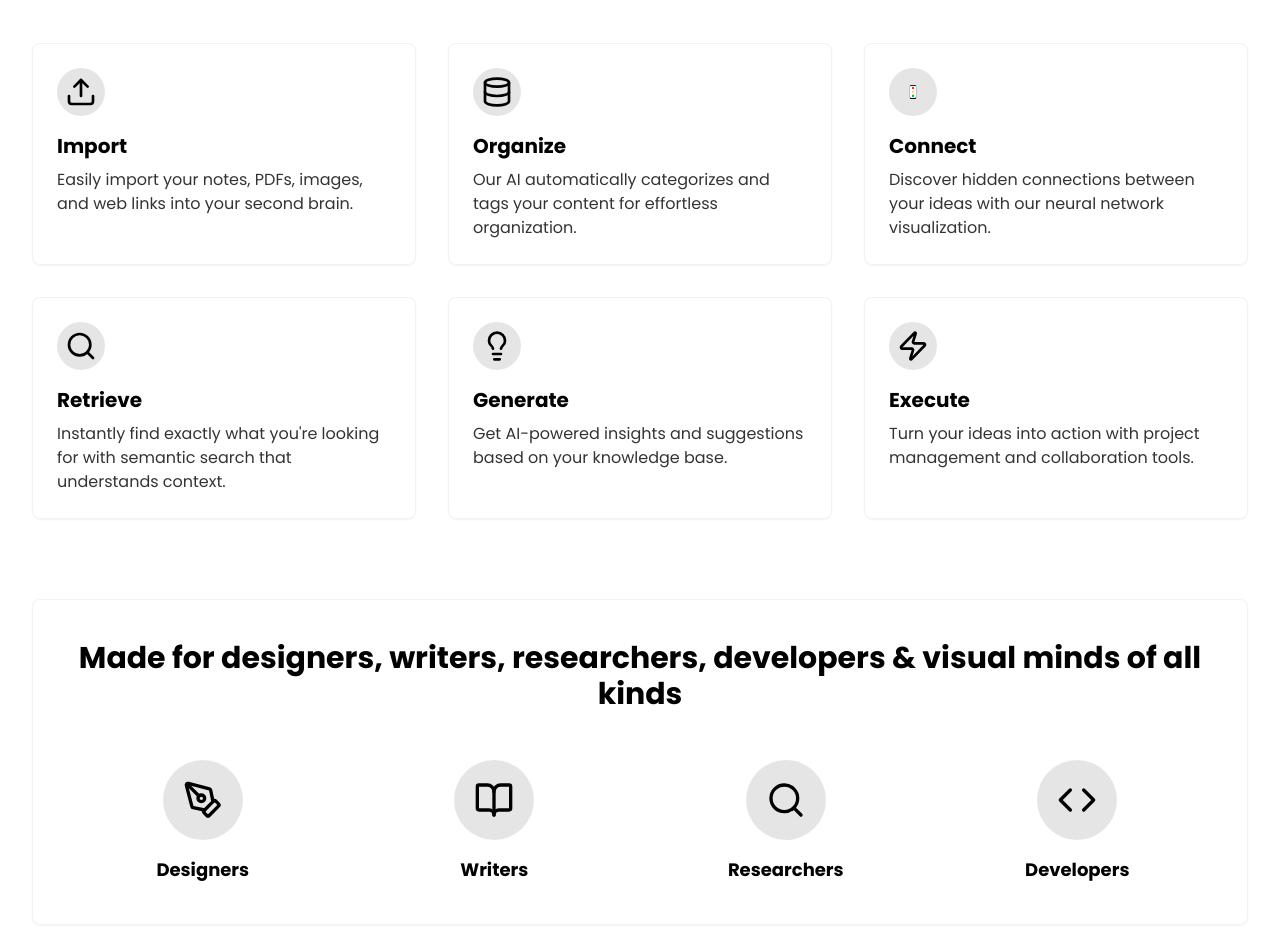
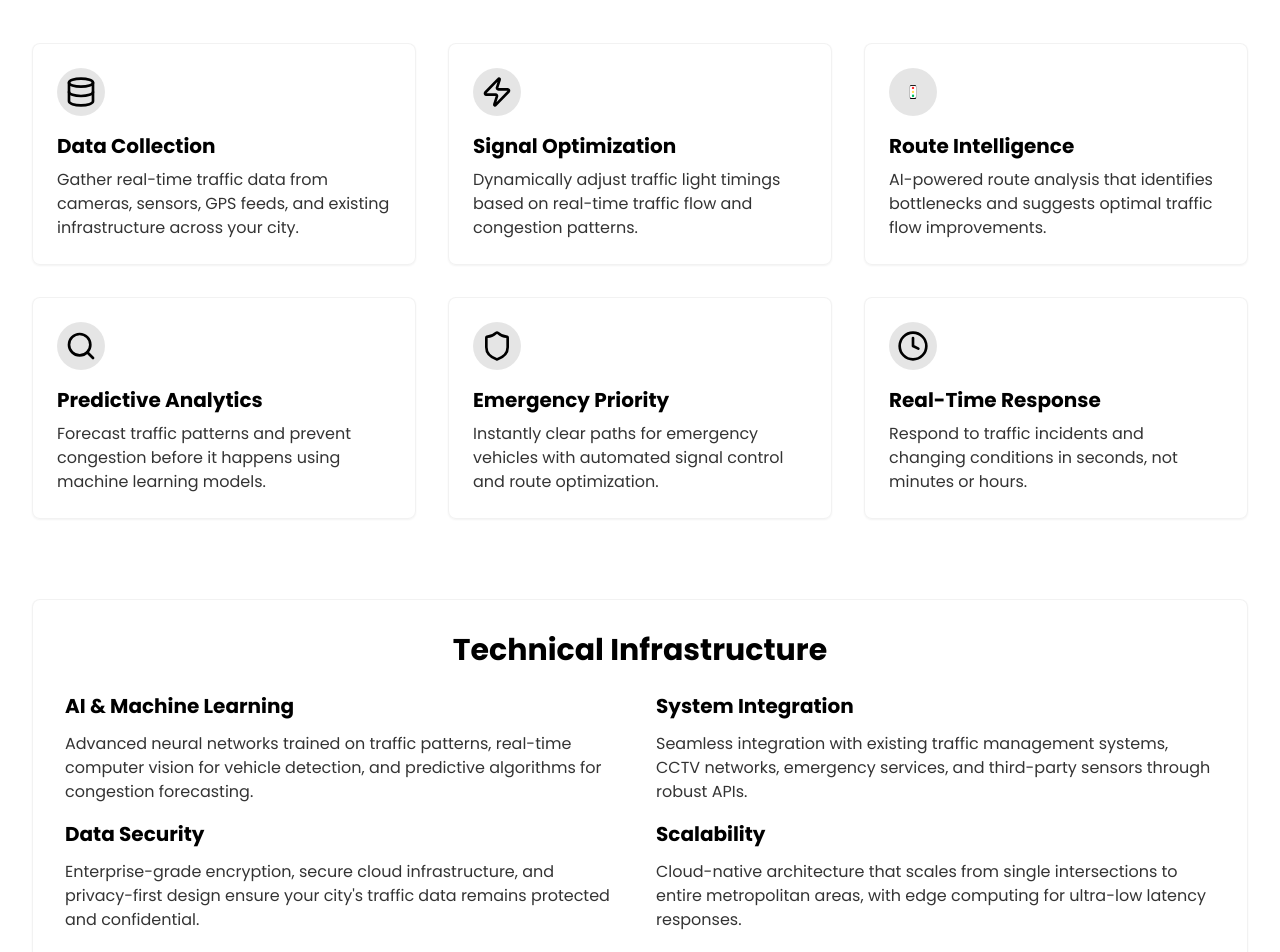
Before and after one commit to abhijeet0717/Traffikx, a React (Vite) app: page /how in a window 1280 px wide. Shown: the part 4660-5612 px from the top of the page. Built offline with nearby package versions, Linux system fonts and the light colour scheme.

Commit message:
Update HowPage.tsx

```diff
--- a/src/pages/HowPage.tsx
+++ b/src/pages/HowPage.tsx
@@ -315,96 +315,96 @@ const HowPage = () => {
 
         {/* Features Grid */}
         <div className="mb-20">
-          <h2 className="text-3xl font-bold text-center mb-12">Key Features</h2>
+          <h2 className="text-3xl font-bold text-center mb-12">Core Traffic Management Features</h2>
 
           <div className="grid grid-cols-1 md:grid-cols-2 lg:grid-cols-3 gap-8">
             <FeatureCard
-              icon={<Upload className="w-8 h-8 text-primary" />}
-              title="Import"
-              description="Easily import your notes, PDFs, images, and web links into your second brain."
+              icon={<Database className="w-8 h-8 text-primary" />}
+              title="Data Collection"
+              description="Gather real-time traffic data from cameras, sensors, GPS feeds, and existing infrastructure across your city."
             />
             <FeatureCard
-              icon={<Database className="w-8 h-8 text-primary" />}
-              title="Organize"
-              description="Our AI automatically categorizes and tags your content for effortless organization."
+              icon={<Zap className="w-8 h-8 text-primary" />}
+              title="Signal Optimization"
+              description="Dynamically adjust traffic light timings based on real-time traffic flow and congestion patterns."
             />
             <FeatureCard
               icon={<Logo size={40} className="text-primary" />}
-              title="Connect"
-              description="Discover hidden connections between your ideas with our neural network visualization."
+              title="Route Intelligence"
+              description="AI-powered route analysis that identifies bottlenecks and suggests optimal traffic flow improvements."
             />
             <FeatureCard
               icon={<Search className="w-8 h-8 text-primary" />}
-              title="Retrieve"
-              description="Instantly find exactly what you're looking for with semantic search that understands context."
+              title="Predictive Analytics"
+              description="Forecast traffic patterns and prevent congestion before it happens using machine learning models."
             />
             <FeatureCard
-              icon={<Lightbulb className="w-8 h-8 text-primary" />}
-              title="Generate"
-              description="Get AI-powered insights and suggestions based on your knowledge base."
+              icon={<Shield className="w-8 h-8 text-primary" />}
+              title="Emergency Priority"
+              description="Instantly clear paths for emergency vehicles with automated signal control and route optimization."
             />
             <FeatureCard
-              icon={<Zap className="w-8 h-8 text-primary" />}
-              title="Execute"
-              description="Turn your ideas into action with project management and collaboration tools."
+              icon={<Clock className="w-8 h-8 text-primary" />}
+              title="Real-Time Response"
+              description="Respond to traffic incidents and changing conditions in seconds, not minutes or hours."
             />
           </div>
         </div>
 
         {/* Who is it for section */}
-        <div className="mb-20 glass-panel p-10 rounded-lg">
-          <h2 className="text-3xl font-bold text-center mb-12">Made for designers, writers, researchers, developers & visual minds of all kinds</h2>
+        {/* <div className="mb-20 glass-panel p-10 rounded-lg">
+          <h2 className="text-3xl font-bold text-center mb-12">Built for city planners, traffic authorities, government officials & smart city visionaries</h2>
 
           <div className="grid grid-cols-1 md:grid-cols-2 lg:grid-cols-4 gap-8 mt-12">
             <div className="text-center">
               <div className="w-20 h-20 rounded-full bg-primary/10 flex items-center justify-center mx-auto mb-4">
-                <PenTool className="w-10 h-10 text-primary" />
+                <Shield className="w-10 h-10 text-primary" />
               </div>
-              <h3 className="font-bold text-lg">Designers</h3>
+              <h3 className="font-bold text-lg">Daily Commuters</h3>
             </div>
             <div className="text-center">
               <div className="w-20 h-20 rounded-full bg-primary/10 flex items-center justify-center mx-auto mb-4">
-                <BookOpen className="w-10 h-10 text-primary" />
+                <Database className="w-10 h-10 text-primary" />
               </div>
-              <h3 className="font-bold text-lg">Writers</h3>
-            </div>
-            <div className="text-center">
-              <div className="w-20 h-20 rounded-full bg-primary/10 flex items-center justify-center mx-auto mb-4">
-                <Search className="w-10 h-10 text-primary" />
-              </div>
-              <h3 className="font-bold text-lg">Researchers</h3>
+              <h3 className="font-bold text-lg">Traffic Authorities</h3>
             </div>
             <div className="text-center">
               <div className="w-20 h-20 rounded-full bg-primary/10 flex items-center justify-center mx-auto mb-4">
                 <Code className="w-10 h-10 text-primary" />
               </div>
-              <h3 className="font-bold text-lg">Developers</h3>
+              <h3 className="font-bold text-lg">Government Officials</h3>
+            </div>
+            <div className="text-center">
+              <div className="w-20 h-20 rounded-full bg-primary/10 flex items-center justify-center mx-auto mb-4">
+                <Lightbulb className="w-10 h-10 text-primary" />
+              </div>
+              <h3 className="font-bold text-lg">Smart City Visionaries</h3>
             </div>
           </div>
-        </div>
+        </div> */}
 
         {/* Technical Details */}
         <div className="mt-20 glass-panel p-8 rounded-lg">
-          <h2 className="text-3xl font-bold mb-6 text-center text-primary">Technical Details</h2>
+          <h2 className="text-3xl font-bold mb-6 text-center text-primary">Technical Infrastructure</h2>
           <div className="grid grid-cols-1 md:grid-cols-2 gap-8">
             <div>
-              <h3 className="text-xl font-bold mb-3">AI Technology</h3>
+              <h3 className="text-xl font-bold mb-3">AI & Machine Learning</h3>
               <p className="text-foreground/80 mb-4">
-                Our platform uses state-of-the-art large language models and vector embeddings to understand the meaning behind your content, not just keywords.
+                Advanced neural networks trained on traffic patterns, real-time computer vision for vehicle detection, and predictive algorithms for congestion forecasting.
               </p>
-              <h3 className="text-xl font-bold mb-3">Data Storage</h3>
+              <h3 className="text-xl font-bold mb-3">Data Security</h3>
               <p className="text-foreground/80">
-                All your data is encrypted end-to-end and stored in secure cloud infrastructure with regular backups and disaster recovery.
+                Enterprise-grade encryption, secure cloud infrastructure, and privacy-first design ensure your city's traffic data remains protected and confidential.
               </p>
             </div>
             <div>
-              <h3 className="text-xl font-bold mb-3">Integration</h3>
+              <h3 className="text-xl font-bold mb-3">System Integration</h3>
               <p className="text-foreground/80 mb-4">
-                Connect with tools you already use like Notion, Evernote, Google Drive, and more through our extensive API.
+                Seamless integration with existing traffic management systems, CCTV networks, emergency services, and third-party sensors through robust APIs.
               </p>
-              <h3 className="text-xl font-bold mb-3">Customization</h3>
+              <h3 className="text-xl font-bold mb-3">Scalability</h3>
               <p className="text-foreground/80">
-                Tailor the experience to your needs with customizable workflows, templates, and visualization options.
+                Cloud-native architecture that scales from single intersections to entire metropolitan areas, with edge computing for ultra-low latency responses.
               </p>
             </div>
           </div>
```
